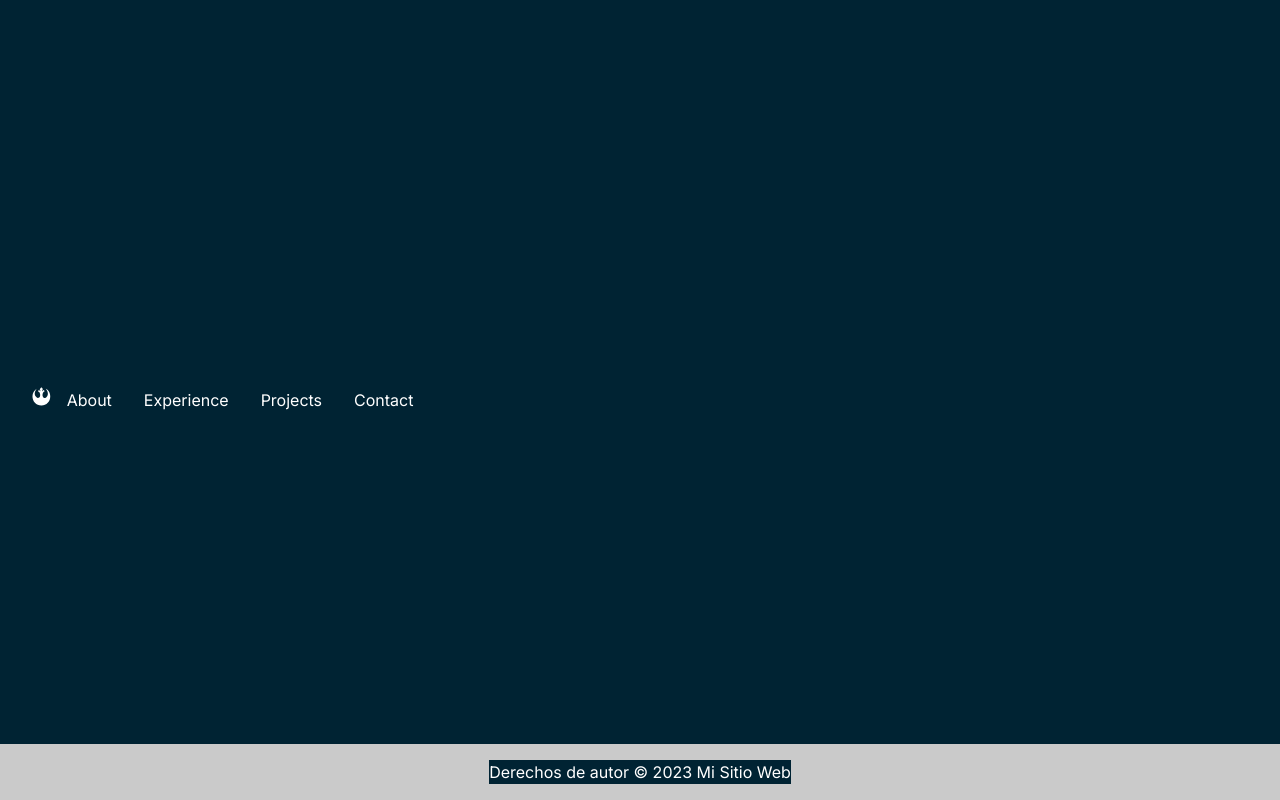
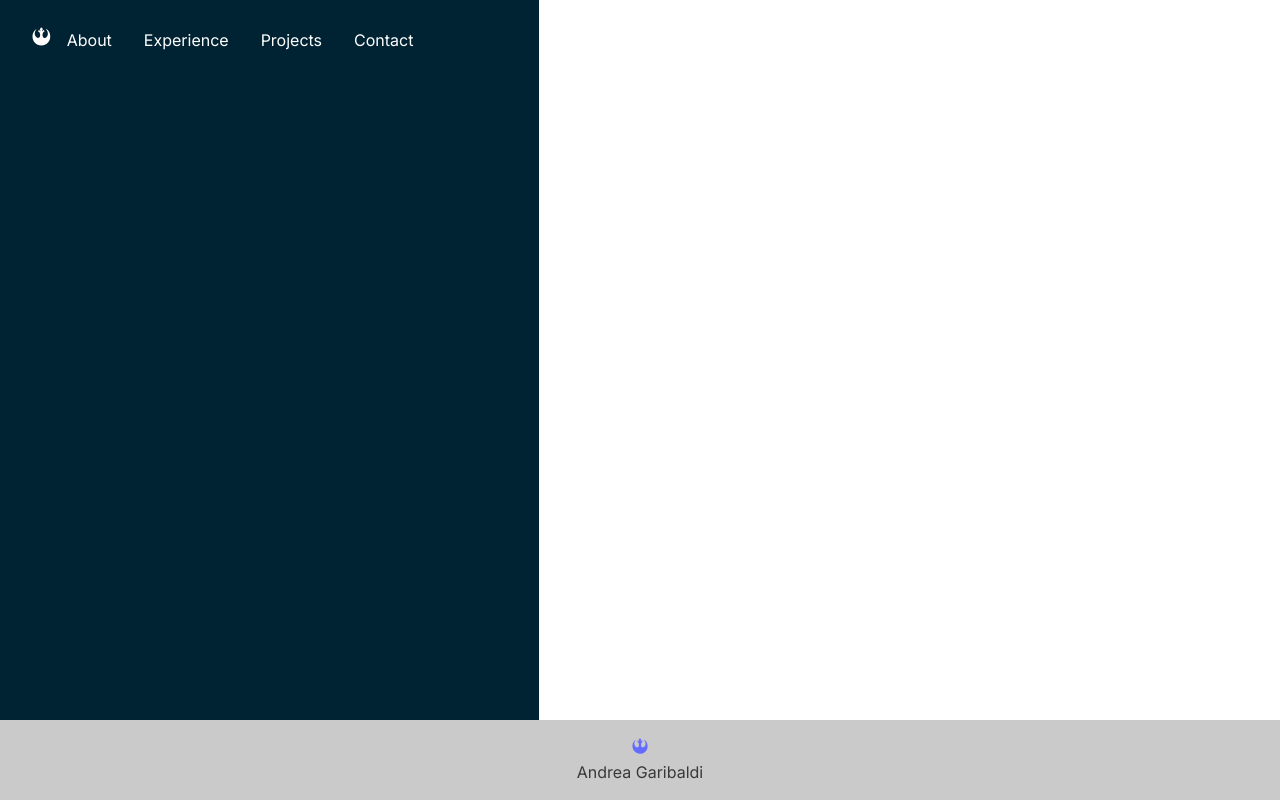
Before and after one commit to thelastrebel14/react-portfolio, a React (Vite) app: page /contact in a window 1280 px wide. Built offline with nearby package versions, Linux system fonts and the light colour scheme.

Commit message:
Footer with test social Link

```diff
--- a/src/App.scss
+++ b/src/App.scss
@@ -5,8 +5,6 @@
   margin: 0;
   box-sizing: border-box;
   font-family: 'Inter', sans-serif;
-  background-color: var(--mainColor);
-	color: var(--mainTextColor);
 }
 
 :root {
@@ -24,6 +22,13 @@ header {
 	justify-content: space-between;
 	height: 80px;
 	padding: 0 2rem;
-	background-color: transparent;
+  background-color: var(--mainColor);
 	color: var(--mainTextColor);
 }
+
+.body-container {
+  background-color: var(--mainColor);
+	color: var(--mainTextColor);
+  height: 90vh;
+  width: 100%;
+}
--- a/src/components/Footer/Footer.component.tsx
+++ b/src/components/Footer/Footer.component.tsx
@@ -1,9 +1,12 @@
+import { FaRebel } from 'react-icons/fa';
+import SocialLink from '../SocialLink/SocialLink.component';
 import './Footer.scss';
 
 const Footer = () => {
     return (
-        <footer className="footer">
-            <p>Derechos de autor © 2023 Mi Sitio Web</p>
+        <footer className="footer-container">
+            <SocialLink socialMediaIcon={<FaRebel />} href={'https://colorate.azurewebsites.net/es/Color/878787'} />
+            <p>Andrea Garibaldi</p>
         </footer>
     )
 }
--- a/src/components/Footer/Footer.scss
+++ b/src/components/Footer/Footer.scss
@@ -1,12 +1,17 @@
-footer {
+.footer-container {
     position: absolute;
     bottom: 0;
     left: 0;
     width: 100%;
-    background-color: #CACACA;
+    height: 10vh;
+    background-color: var(--secondaryColor);
     padding: 16px;
     display: flex;
     flex-direction: column;
     align-items: center;
     justify-content: center;
+    p {
+        color: var(--secondaryTextColor);
+        background-color: transparent;
+    }
 }
```
